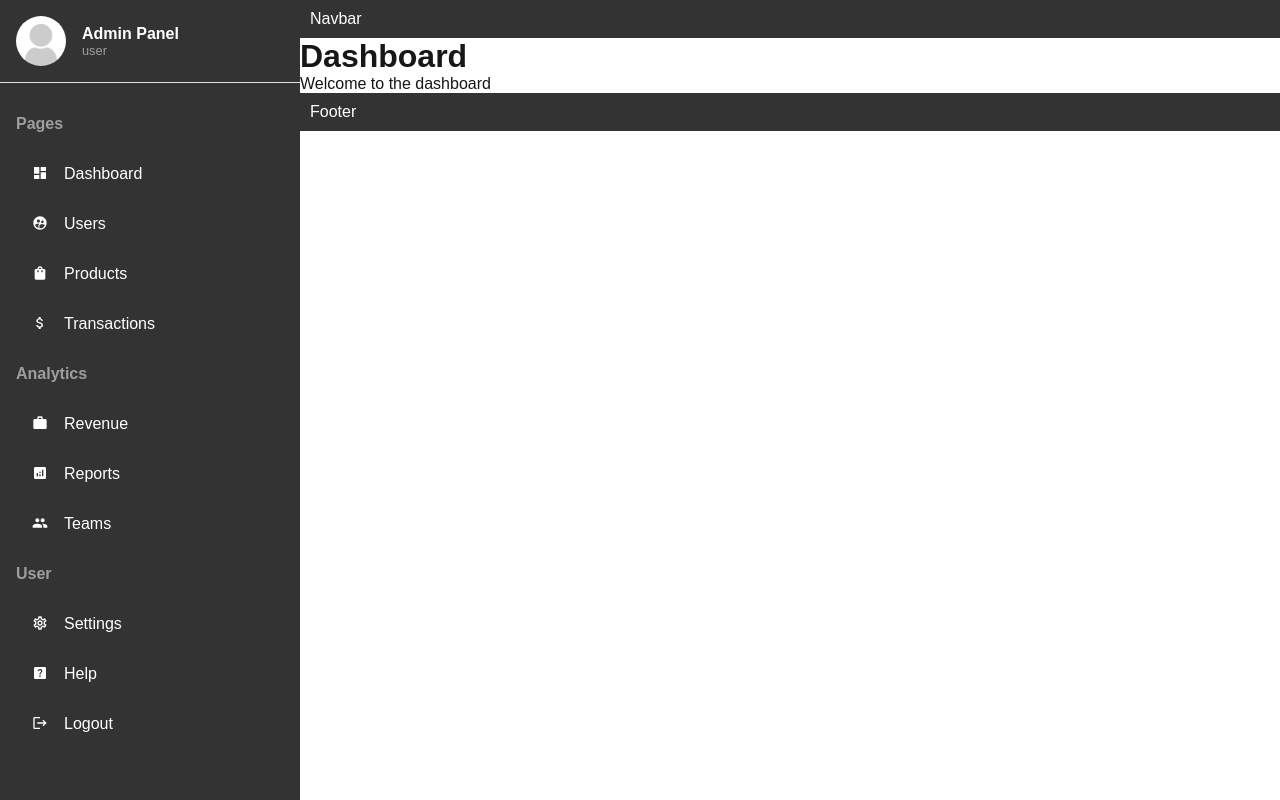
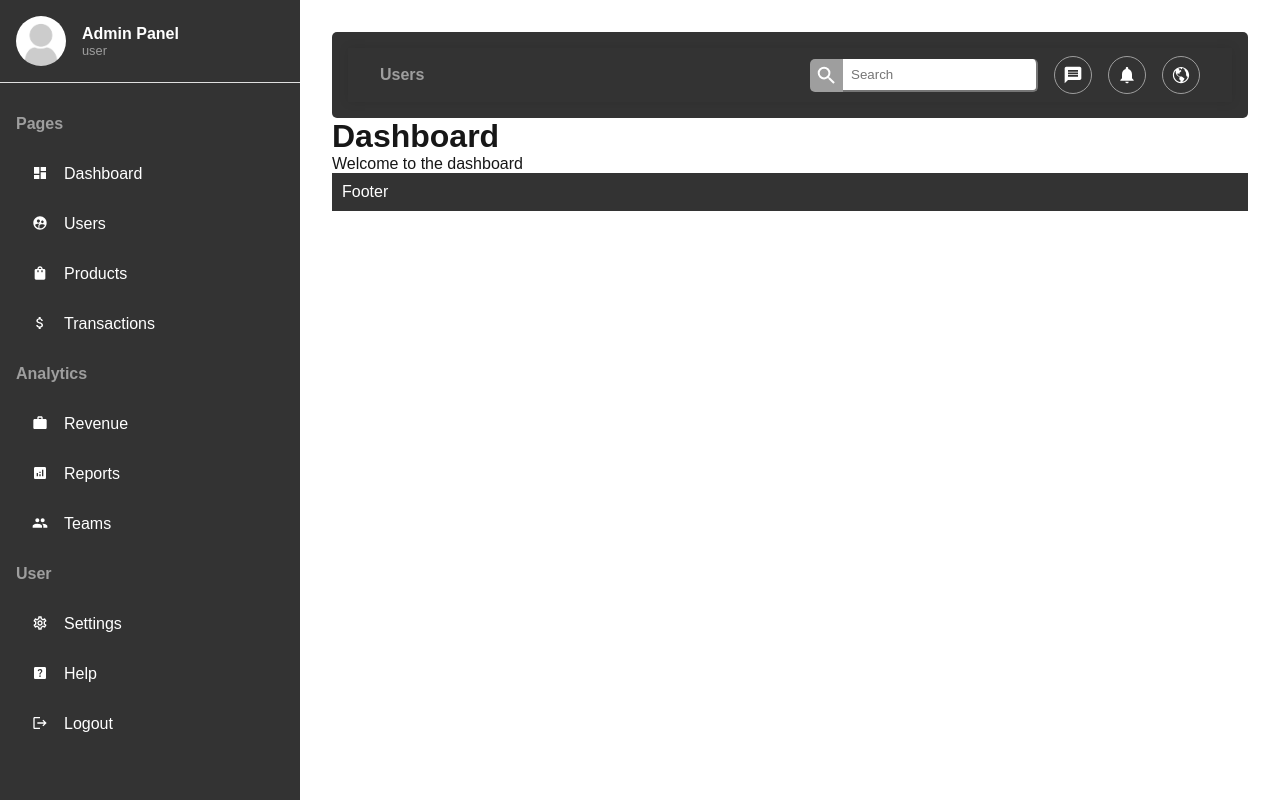
Before and after one commit to mr-smoke/admin-dashboard-nextjs, a Next.js app: page /dashboard in a window 1280 px wide. Built offline with nearby package versions, Linux system fonts and the light colour scheme.

Commit message:
Navbar added.

```diff
--- a/src/app/dashboard/layout.jsx
+++ b/src/app/dashboard/layout.jsx
@@ -1,4 +1,5 @@
 import styles from "@/components/dashboard/layout.module.css";
+import Navbar from "@/components/dashboard/navbar/navbar";
 import Sidebar from "@/components/dashboard/sidebar/sidebar";
 
 const Layout = ({ children }) => {
@@ -8,7 +9,9 @@ const Layout = ({ children }) => {
         <Sidebar />
       </div>
       <main className={styles.content}>
-        <navbar className={styles.navbar}>Navbar</navbar>
+        <navbar className={styles.navbar}>
+          <Navbar />
+        </navbar>
         {children}
         <footer className={styles.footer}>Footer</footer>
       </main>
--- a/src/components/dashboard/layout.module.css
+++ b/src/components/dashboard/layout.module.css
@@ -11,14 +11,16 @@
 
 .content {
     flex: 1;
+    padding: 2rem;
 }
 
 .navbar {
     background-color: #333;
     color: white;
-    padding: 10px;
+    padding: 1rem;
     width: 100%;
     display: flex;
+    border-radius: 5px;
 }
 
 .footer {
--- /dev/null
+++ b/src/components/dashboard/navbar/navbar.jsx
@@ -0,0 +1,28 @@
+import { MdMessage, MdNotifications, MdOutlineSearch } from "react-icons/md";
+import { IoMdGlobe } from "react-icons/io";
+import styles from "./navbar.module.css";
+
+const Navbar = () => {
+  return (
+    <nav className={styles.navbar}>
+      <p>Users</p>
+      <div className={styles.menu}>
+        <div className={styles.search}>
+          <MdOutlineSearch size={33} className={styles.searchIcon} />
+          <input type="text" placeholder="Search" />
+        </div>
+        <a href="#">
+          <MdMessage size={20} />
+        </a>
+        <a href="#">
+          <MdNotifications size={20} />
+        </a>
+        <a href="#">
+          <IoMdGlobe size={20} />
+        </a>
+      </div>
+    </nav>
+  );
+};
+
+export default Navbar;
--- /dev/null
+++ b/src/components/dashboard/navbar/navbar.module.css
@@ -0,0 +1,53 @@
+.navbar {
+    width: 100%;
+    display: flex;
+    justify-content: space-between;
+    align-items: center;
+    padding: 0.5rem 2rem;
+    box-shadow: 0 0 10px rgba(0, 0, 0, 0.1);
+}
+
+.navbar p {
+    font-size: 1rem;
+    font-weight: 600;
+    color: #9e9e9e;
+}
+
+.menu {
+    display: flex;
+    align-items: center;
+    gap: 1rem;
+}
+
+.search {
+    display: flex;
+    align-items: center;
+}
+
+.search .searchIcon {
+    background-color: #9e9e9e;
+    border-top-left-radius: 5px;
+    border-bottom-left-radius: 5px;
+    padding: 0.3rem;
+}
+
+.search input {
+    padding: 0.5rem;
+    border-left: none;
+    border-top: none;
+    border-top-right-radius: 5px;
+    border-bottom-right-radius: 5px;
+    outline: none;
+}
+
+.menu a {
+    display: flex;
+    align-items: center;
+    padding: 0.5rem;
+    border-radius: 50%;
+    border: 1px solid #9e9e9e;
+}
+
+.menu a:hover {
+    opacity: 0.7;
+}
--- /dev/null
+++ b/src/components/dashboard/sidebar/menuItem/menuItem.jsx
@@ -0,0 +1,14 @@
+import Link from "next/link";
+import styles from "./menuItem.module.css";
+
+const MenuItem = ({ listItem }) => {
+  return (
+    <li className={styles.menuItem}>
+      <a href={listItem.url}>
+        {listItem.icon} {listItem.title}
+      </a>
+    </li>
+  );
+};
+
+export default MenuItem;
--- /dev/null
+++ b/src/components/dashboard/sidebar/menuItem/menuItem.module.css
@@ -0,0 +1,14 @@
+.menuItem a {
+    display: flex;
+    padding: 1rem;
+    gap: 1rem;
+    text-decoration: none;
+    border: #9e9e9e;
+    border-radius: 5px;
+}
+
+.menuItem a:hover, .menuItems a.active {
+    opacity: 0.7;
+    border-radius: 5px;
+    background-color: #9e9e9e;
+}
--- a/src/components/dashboard/sidebar/sidebar.jsx
+++ b/src/components/dashboard/sidebar/sidebar.jsx
@@ -1,3 +1,4 @@
+import MenuItem from "./menuItem/menuItem";
 import styles from "./sidebar.module.css";
 import { menuItems } from "@/app/lib/data";
 
@@ -17,11 +18,7 @@ const Sidebar = () => {
             <h3>{item.title}</h3>
             <ul>
               {item.list.map((listItem, index) => (
-                <li key={index}>
-                  <a href={listItem.url}>
-                    {listItem.icon} {listItem.title}
-                  </a>
-                </li>
+                <MenuItem key={index} listItem={listItem} />
               ))}
             </ul>
           </li>
--- a/src/components/dashboard/sidebar/sidebar.module.css
+++ b/src/components/dashboard/sidebar/sidebar.module.css
@@ -44,18 +44,3 @@
     margin: 1rem 0;
     color: #9e9e9e;
 }
-
-.menuItems a {
-    display: flex;
-    padding: 1rem;
-    gap: 1rem;
-    text-decoration: none;
-    border: #9e9e9e;
-    border-radius: 5px;
-}
-
-.menuItems a:hover, .menuItems a.active {
-    opacity: 0.7;
-    border-radius: 5px;
-    background-color: #9e9e9e;
-}
```
